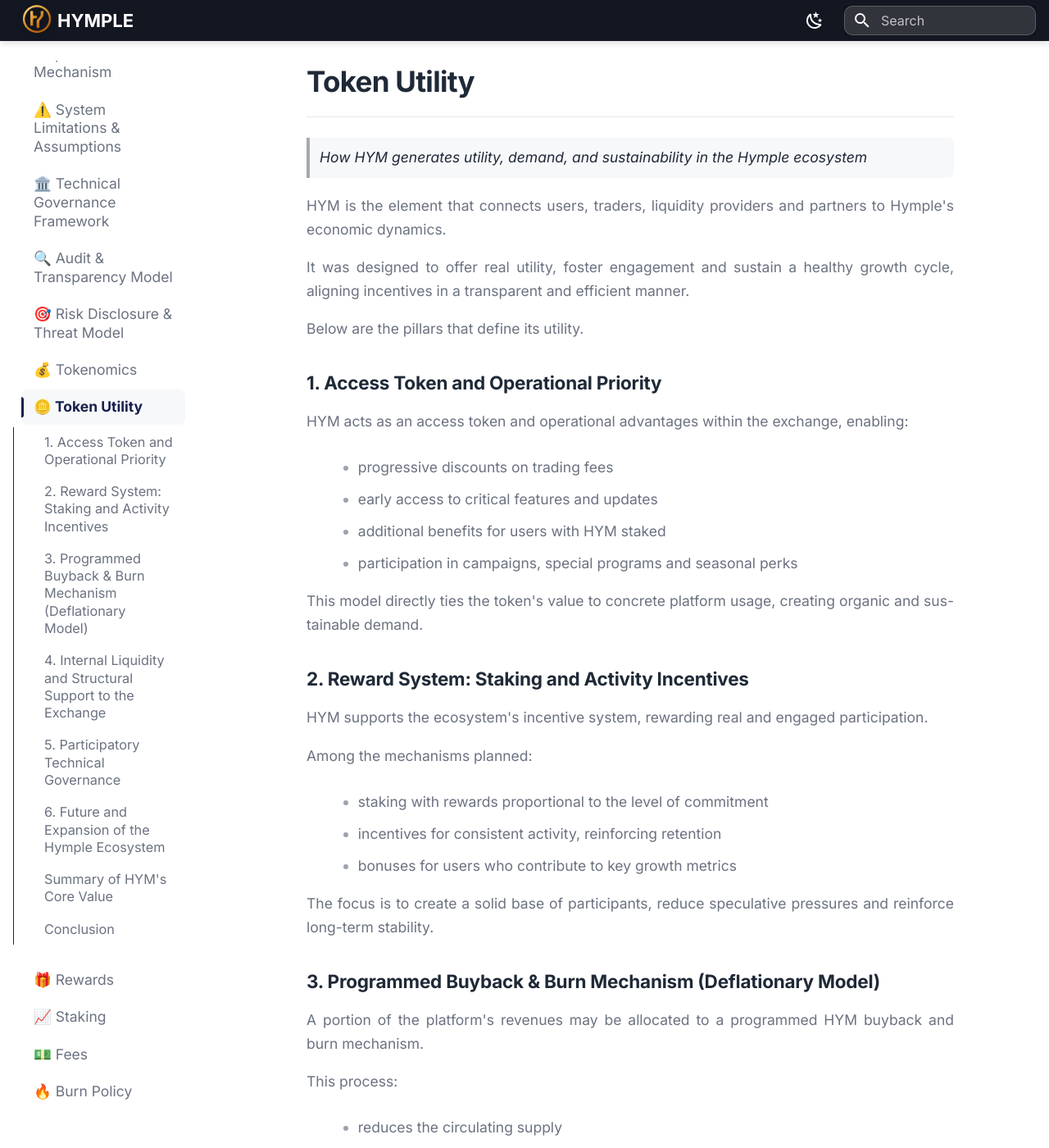
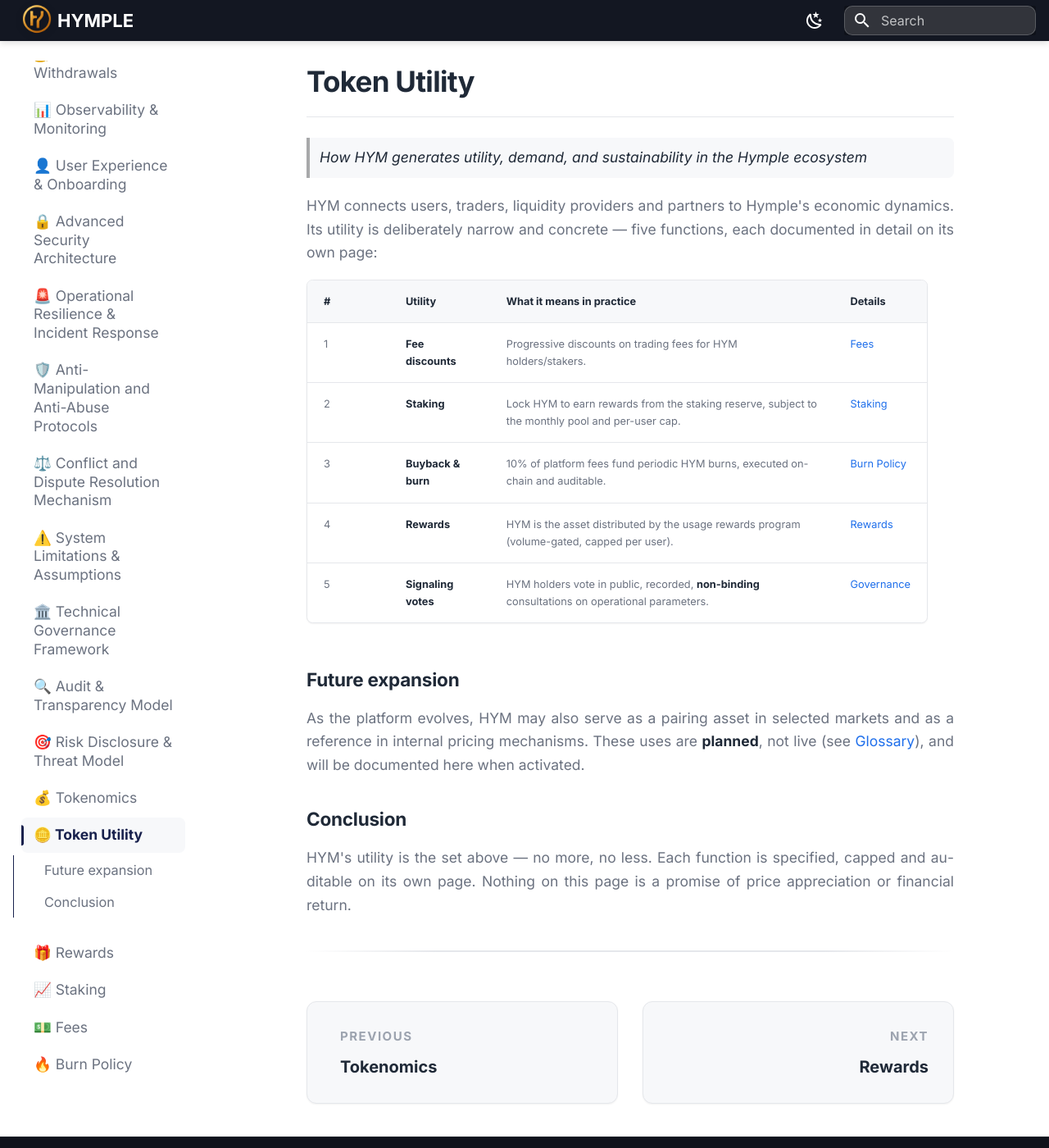
Before and after one commit to Hy-mple/hymple.docs, an MkDocs documentation site: the page built from docs/token-utility.md, in a window 1280 px wide and 1400 px high. Shown: the whole window at 82% size. Built offline with MkDocs 1.6.1 and Material for MkDocs 9.7.7, drawn with Linux system fonts in a browser that asks for light colours; some of the changed text lies outside the part shown.

Commit message:
docs: enxuga Token Utility para as 5 utilidades reais com pointers
- substitui prosa por tabela: fees, staking, burn, rewards, signaling votes
- remove claims de preço/escassez e adjetivos de pitch
- par interno/pricing movido para 'Future expansion' (planned)
- disclaimer: sem promessa de valorização

```diff
--- a/docs/token-utility.md
+++ b/docs/token-utility.md
@@ -7,100 +7,23 @@
 
 > *How HYM generates utility, demand, and sustainability in the Hymple ecosystem*
 
-HYM is the element that connects users, traders, liquidity providers and partners to Hymple's economic dynamics.
+HYM connects users, traders, liquidity providers and partners to Hymple's economic dynamics. Its utility is deliberately narrow and concrete — five functions, each documented in detail on its own page:
 
-It was designed to offer real utility, foster engagement and sustain a healthy growth cycle, aligning incentives in a transparent and efficient manner.
+| # | Utility | What it means in practice | Details |
+|---|---------|---------------------------|---------|
+| 1 | **Fee discounts** | Progressive discounts on trading fees for HYM holders/stakers. | [Fees](fees.md) |
+| 2 | **Staking** | Lock HYM to earn rewards from the staking reserve, subject to the monthly pool and per-user cap. | [Staking](staking.md) |
+| 3 | **Buyback & burn** | 10% of platform fees fund periodic HYM burns, executed on-chain and auditable. | [Burn Policy](burn-policy.md) |
+| 4 | **Rewards** | HYM is the asset distributed by the usage rewards program (volume-gated, capped per user). | [Rewards](rewards.md) |
+| 5 | **Signaling votes** | HYM holders vote in public, recorded, **non-binding** consultations on operational parameters. | [Governance](governance-framework.md) |
 
-Below are the pillars that define its utility.
+### Future expansion
 
-### 1. Access Token and Operational Priority
-
-HYM acts as an access token and operational advantages within the exchange, enabling:
-
-- progressive discounts on trading fees
-- early access to critical features and updates
-- additional benefits for users with HYM staked
-- participation in campaigns, special programs and seasonal perks
-
-This model directly ties the token's value to concrete platform usage, creating organic and sustainable demand.
-
-### 2. Reward System: Staking and Activity Incentives
-
-HYM supports the ecosystem's incentive system, rewarding real and engaged participation.
-
-Among the mechanisms planned:
-
-- staking with rewards proportional to the level of commitment
-- incentives for consistent activity, reinforcing retention
-- bonuses for users who contribute to key growth metrics
-
-The focus is to create a solid base of participants, reduce speculative pressures and reinforce long-term stability.
-
-### 3. Programmed Buyback & Burn Mechanism (Deflationary Model)
-
-A portion of the platform's revenues may be allocated to a programmed HYM buyback and burn mechanism.
-
-This process:
-
-- reduces the circulating supply
-- creates deflationary pressure over time
-- benefits holders through increasing scarcity
-- connects the exchange's real performance to the token's value
-
-All executions will be transparent, auditable and recorded on-chain.
-
-### 4. Internal Liquidity and Structural Support to the Exchange
-
-HYM will play a strategic operational role:
-
-- pairing asset in selected markets
-- reference for internal pricing mechanisms (as the platform expands)
-- reinforcement of stability during early phases and new launches
-
-This positioning contributes to the efficiency of internal markets and structural support to the ecosystem.
-
-### 5. Participatory Technical Governance
-
-Hymple does not operate as a DAO, but adopts community-oriented technical governance.
-
-HYM holders will be able to:
-
-- participate in public consultations
-- vote on non-custodial operational adjustments
-- suggest technical improvements
-- influence decisions about listings and ecosystem parameters
-
-Decisions will function as qualified public signaling, strengthening transparency without compromising security or operational sovereignty.
-
-### 6. Future and Expansion of the Hymple Ecosystem
-
-As Hymple evolves, HYM will serve as a pillar for:
-
-- integrations with new modules
-- complementary ecosystem products
-- advanced functionalities architected for future phases
-- native incentives and campaigns aimed at global expansion
-
-The token was designed to follow the platform's evolution and empower new fronts of innovation.
-
-### Summary of HYM's Core Value
-
-- **Operational Utility:** discounts, prioritized access, direct advantages
-- **Incentives:** staking, rewards, sustainable engagement
-- **Economy:** programmed buyback & burn
-- **Liquidity:** internal use as a strategic pair
-- **Governance:** technical and transparent participation
-- **Future:** support for ecosystem expansion
+As the platform evolves, HYM may also serve as a pairing asset in selected markets and as a reference in internal pricing mechanisms. These uses are **planned**, not live (see [Glossary](glossary.md)), and will be documented here when activated.
 
 ### Conclusion
 
-HYM is not just a utility token; it is the economic backbone of the Hymple ecosystem.
-
-Its architecture was designed to create real value, encourage genuine participation and connect the platform's growth to the success of its users.
-
-By combining practical utility, deflationary mechanisms, participatory governance and deep integration with future modules, HYM establishes the foundation for a solid, scalable and long-term oriented economy.
-
-It is the link that transforms Hymple into a living, efficient and aligned ecosystem — where every participant contributes and benefits from collective progress.
+HYM's utility is the set above — no more, no less. Each function is specified, capped and auditable on its own page. Nothing on this page is a promise of price appreciation or financial return.
 
 ---
 
```
